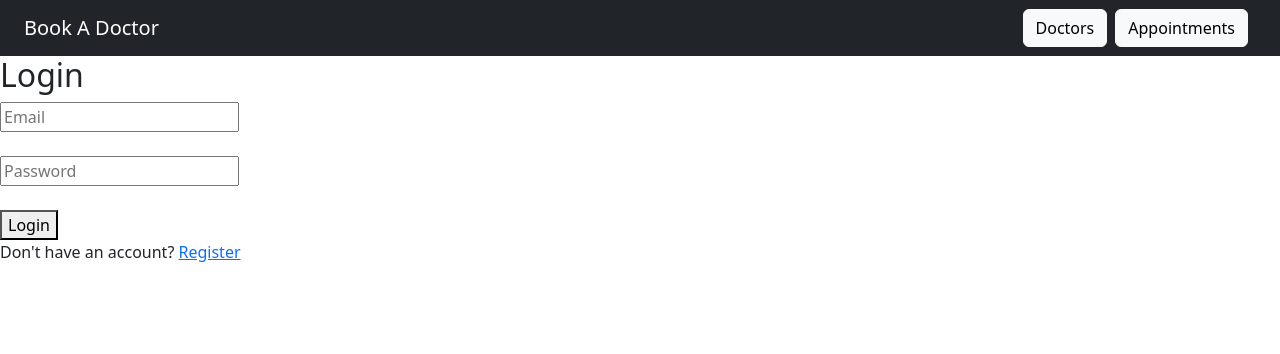
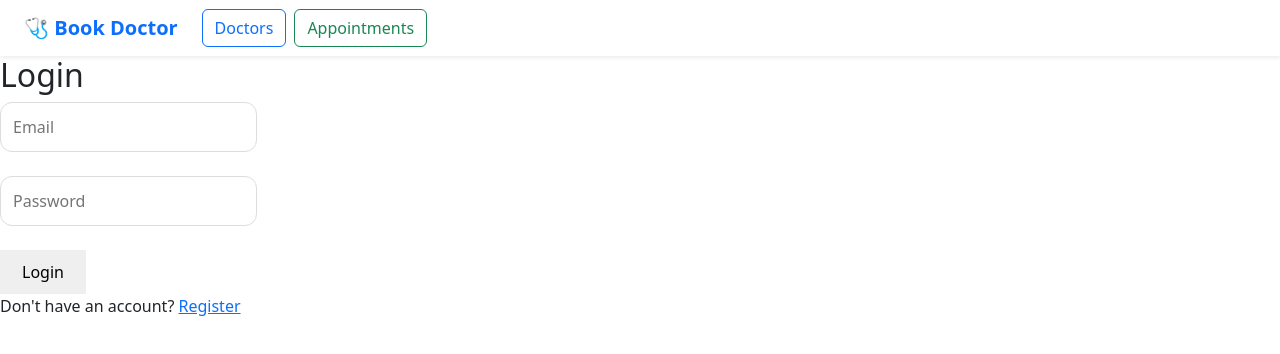
Before and after one commit to manmohanbhairi/VIP-C2-Book-a-doctor, a React (Create React App) app in the folder frontend/: page / in a window 1280 px wide. Shown: the top 354 px of the page. Built offline with nearby package versions, Linux system fonts and the light colour scheme.

Commit message:
Added doctor details API

```diff
--- a/frontend/src/components/Navbar.jsx
+++ b/frontend/src/components/Navbar.jsx
@@ -1,79 +1,38 @@
-import { Link } from "react-router-dom";
+import {Link} from "react-router-dom";
 
-function Navbar() {
-
-  const user = JSON.parse(
-    localStorage.getItem("user")
-  );
-
-
-  const logout = () => {
-
-    localStorage.clear();
-
-    window.location.href="/";
-
-  };
-
+function Navbar(){
 
 return (
 
-    <nav className="navbar navbar-dark bg-dark px-4">
+<nav className="navbar navbar-expand-lg bg-white shadow-sm px-4">
 
 <Link
-        className="navbar-brand"
-        to="/dashboard"
-      >
-        Book A Doctor
+className="navbar-brand fw-bold text-primary"
+to="/dashboard">
+
+🩺 Book Doctor
+
 </Link>
 
 
 <div>
 
+<Link
+className="btn btn-outline-primary mx-2"
+to="/doctors">
 
-        <Link
-          className="btn btn-light me-2"
-          to="/doctors"
-        >
 Doctors
+
 </Link>
 
 
+<Link
+className="btn btn-outline-success"
+to="/appointments">
 
-        <Link
-          className="btn btn-light me-2"
-          to="/appointments"
-        >
 Appointments
+
 </Link>
-
-
-
-        {
-          user?.role === "admin" &&
-
-          <Link
-            className="btn btn-warning me-2"
-            to="/admin"
-          >
-            Admin
-          </Link>
-
-        }
-
-
-
-        {
-          user &&
-
-          <button
-            className="btn btn-danger"
-            onClick={logout}
-          >
-            Logout
-          </button>
-
-        }
 
 
 </div>
@@ -81,7 +40,7 @@ function Navbar() {
 
 </nav>
 
-  );
+)
 
 }
 
--- a/frontend/src/index.css
+++ b/frontend/src/index.css
@@ -1,13 +1,77 @@
-body {
-  margin: 0;
-  font-family: -apple-system, BlinkMacSystemFont, 'Segoe UI', 'Roboto', 'Oxygen',
-    'Ubuntu', 'Cantarell', 'Fira Sans', 'Droid Sans', 'Helvetica Neue',
-    sans-serif;
-  -webkit-font-smoothing: antialiased;
-  -moz-osx-font-smoothing: grayscale;
+*{
+  margin:0;
+  padding:0;
+  box-sizing:border-box;
 }
 
-code {
-  font-family: source-code-pro, Menlo, Monaco, Consolas, 'Courier New',
-    monospace;
+
+body{
+
+  font-family:'Segoe UI', sans-serif;
+
+  background:#f4f9ff;
+
+  color:#333;
+
 }
+
+
+/* Buttons */
+
+button,
+.btn{
+
+  border:none;
+
+  border-radius:25px;
+
+  padding:10px 22px;
+
+  cursor:pointer;
+
+  transition:0.3s;
+
+}
+
+
+button:hover,
+.btn:hover{
+
+  transform:translateY(-2px);
+
+}
+
+
+/* Cards */
+
+.card{
+
+  background:white;
+
+  border-radius:20px;
+
+  box-shadow:0 10px 25px rgba(0,0,0,0.08);
+
+  border:none;
+
+}
+
+
+/* Inputs */
+
+input{
+
+  border-radius:12px!important;
+
+  padding:12px!important;
+
+  border:1px solid #ddd!important;
+
+}
+
+
+h1,h2,h3{
+
+  color:#0b5ed7;
+
+}
--- a/frontend/src/pages/Dashboard.jsx
+++ b/frontend/src/pages/Dashboard.jsx
@@ -13,59 +13,88 @@ function Dashboard() {
   };
 
  return (
-    <div className="container mt-4">
 
-      <div className="d-flex justify-content-between align-items-center">
+<div className="container mt-5">
+
+
+<div className="p-5 rounded-4 bg-white shadow-sm">
+
 <h1>
-          Welcome {user?.name}
+Welcome {user?.name} 👋
 </h1>
 
-        <button
-          className="btn btn-danger"
-          onClick={logout}
-        >
-          Logout
-        </button>
-      </div>
+<p>
+Manage your healthcare appointments easily
+</p>
+
 
 <div className="row mt-4">
 
-        <div className="col-md-4">
-          <div className="card p-3">
-            <h3>Doctors</h3>
+
+<div className="col-md-6">
+
+
+<div className="card p-4">
+
+
+<h3>👨‍⚕️ Doctors</h3>
 
 <p>
-              View available doctors
+Find and book appointments
 </p>
+
 
 <Link
 className="btn btn-primary"
-              to="/doctors"
-            >
+to="/doctors">
+
 View Doctors
+
 </Link>
-          </div>
+
+
 </div>
 
-        <div className="col-md-4">
-          <div className="card p-3">
-            <h3>Appointments</h3>
+</div>
+
+
+
+
+<div className="col-md-6">
+
+
+<div className="card p-4">
+
+
+<h3>📅 Appointments</h3>
 
 <p>
-              Manage your appointments
+Track your bookings
 </p>
+
 
 <Link
 className="btn btn-success"
-              to="/appointments"
-            >
-              View Appointments
+to="/appointments">
+
+My Appointments
+
 </Link>
-          </div>
+
+
 </div>
 
 </div>
+
+
 </div>
+
+
+</div>
+
+
+</div>
+
 );
 }
 
--- a/frontend/src/pages/DoctorDetails.jsx
+++ b/frontend/src/pages/DoctorDetails.jsx
@@ -1,46 +1,88 @@
-import { useEffect, useState } from "react";
-import { useParams } from "react-router-dom";
+import { useEffect,useState } from "react";
+import { useParams,Link } from "react-router-dom";
 import API from "../services/api";
 
-function DoctorDetails() {
-  const { id } = useParams();
 
-  const [doctor, setDoctor] = useState(null);
+function DoctorDetails(){
 
-  useEffect(() => {
-    API.get("/doctors")
-      .then((res) => {
-        const foundDoctor = res.data.find(
-          (d) => d._id === id
-        );
+const {id}=useParams();
 
-        setDoctor(foundDoctor);
-      })
-      .catch((err) => console.log(err));
-  }, [id]);
+const [doctor,setDoctor]=useState(null);
 
-  if (!doctor) return <h2>Loading...</h2>;
 
-  return (
-    <div className="container mt-4">
-      <h1>{doctor.name}</h1>
 
-      <p>
-        Specialization:
-        {doctor.specialization}
-      </p>
+useEffect(()=>{
 
-      <p>
-        Experience:
-        {doctor.experience} Years
-      </p>
+API.get(`/doctors/${id}`)
+.then(res=>setDoctor(res.data))
+.catch(err=>console.log(err));
 
-      <p>
-        Fees:
-        ₹{doctor.fees}
-      </p>
-    </div>
-  );
+},[id]);
+
+
+
+if(!doctor)
+return <h3 className="text-center mt-5">
+Loading...
+</h3>
+
+
+
+return (
+
+<div className="container mt-5">
+
+
+<div className="card p-5">
+
+
+<div className="text-center">
+
+
+<div style={{fontSize:"80px"}}>
+👨‍⚕️
+</div>
+
+
+<h1>
+{doctor.name}
+</h1>
+
+
+<h4>
+{doctor.specialization}
+</h4>
+
+
+<p>
+{doctor.description}
+</p>
+
+
+<Link
+
+className="btn btn-success"
+
+to={`/book/${doctor._id}`}
+
+>
+
+Book Appointment
+
+</Link>
+
+
+</div>
+
+
+</div>
+
+
+</div>
+
+)
+
 }
 
+
 export default DoctorDetails;
--- a/frontend/src/pages/Doctors.jsx
+++ b/frontend/src/pages/Doctors.jsx
@@ -1,72 +1,48 @@
 import { useEffect, useState } from "react";
+import API from "../services/api";
 import { Link } from "react-router-dom";
-import API from "../services/api";
 
 
 function Doctors(){
 
-const [doctors,setDoctors]=useState([]);
-
-const [loading,setLoading]=useState(true);
-
-const [error,setError]=useState("");
+const [doctors,setDoctors] = useState([]);
 
 
 useEffect(()=>{
 
 API.get("/doctors")
-
-.then(res=>{
-
-setDoctors(res.data);
-
-setLoading(false);
-
-})
-
-.catch(err=>{
-
-console.log(err);
-
-setError("Failed to load doctors");
-
-setLoading(false);
-
-});
-
+.then(res=>setDoctors(res.data))
+.catch(err=>console.log(err));
 
 },[]);
 
 
 
-return(
+return (
 
-<div className="container mt-4">
+<div className="container mt-5">
 
 
-<h1 className="mb-4">
-Available Doctors
+<div className="hero mb-5">
+
+<h1>
+Find Your Doctor 🩺
 </h1>
 
-{
-loading &&
-<h3>
-Loading doctors...
-</h3>
-}
+<p>
+Book appointments with trusted doctors
+</p>
+
+</div>
 
 
-{
-error &&
-<h3 className="text-danger">
-{error}
-</h3>
-}
+
 <div className="row">
 
 
 {
 doctors.map((doctor)=>(
+
 
 <div
 className="col-md-4 mb-4"
@@ -74,7 +50,19 @@ key={doctor._id}
 >
 
 
-<div className="card shadow p-3">
+<div className="doctor-card">
+
+
+<div className="text-center">
+
+
+<div
+style={{
+fontSize:"60px"
+}}
+>
+👨‍⚕️
+</div>
 
 
 <h3>
@@ -82,33 +70,30 @@ key={doctor._id}
 </h3>
 
 
-<p>
-Specialization:
-<br/>
-<b>{doctor.specialization}</b>
+<p className="text-muted">
+{doctor.specialization}
 </p>
 
 
 <p>
-Experience:
-<br/>
-<b>{doctor.experience} years</b>
+📍 {doctor.location}
 </p>
-
 
 
 <Link
 
+to={`/doctors/${doctor._id}`}
+
 className="btn btn-primary"
-
-to={`/book/${doctor._id}`}
 
 >
 
-Book Appointment
+View Profile
 
 </Link>
 
+
+</div>
 
 
 </div>
@@ -127,7 +112,6 @@ Book Appointment
 
 </div>
 
-
 );
 
 
```
Also changed, not shown: frontend/src/App.css (+61 -0 lines), 2 other files (tests, documents, lock files or other folders). Lines whose indentation alone changed are shown as unchanged.
